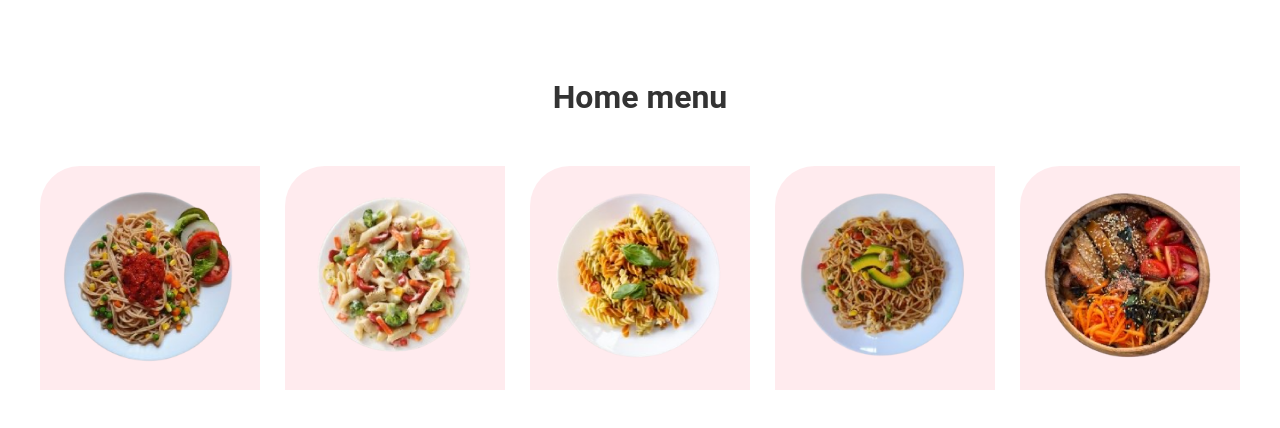
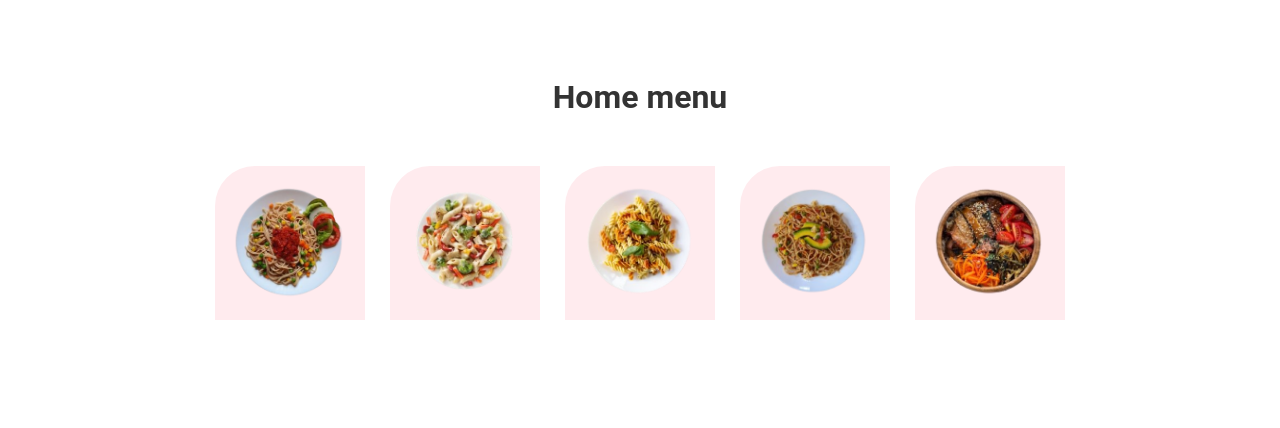
Before and after one commit to naicolsx/web-gallery-food, a plain HTML site: page index.html in a window 1280 px wide. Shown: the part 1374-1802 px from the top of the page. Drawn offline with Linux system fonts and the light colour scheme.

Commit message:
Ajuste de estilos

```diff
--- a/css/styles.css
+++ b/css/styles.css
@@ -84,6 +84,7 @@ main {
 
 .menu-title {
   color: #333;
+
   font-size: 2rem;
   font-weight: bolder;
   margin-bottom: 50px;
@@ -93,7 +94,7 @@ main {
 .menu-grid {
   display: grid;
   gap: 25px;
-  grid-template-columns: repeat(auto-fit, 220px);
+  grid-template-columns: repeat(auto-fit, 150px);
   justify-content: center;
 }
 
```
